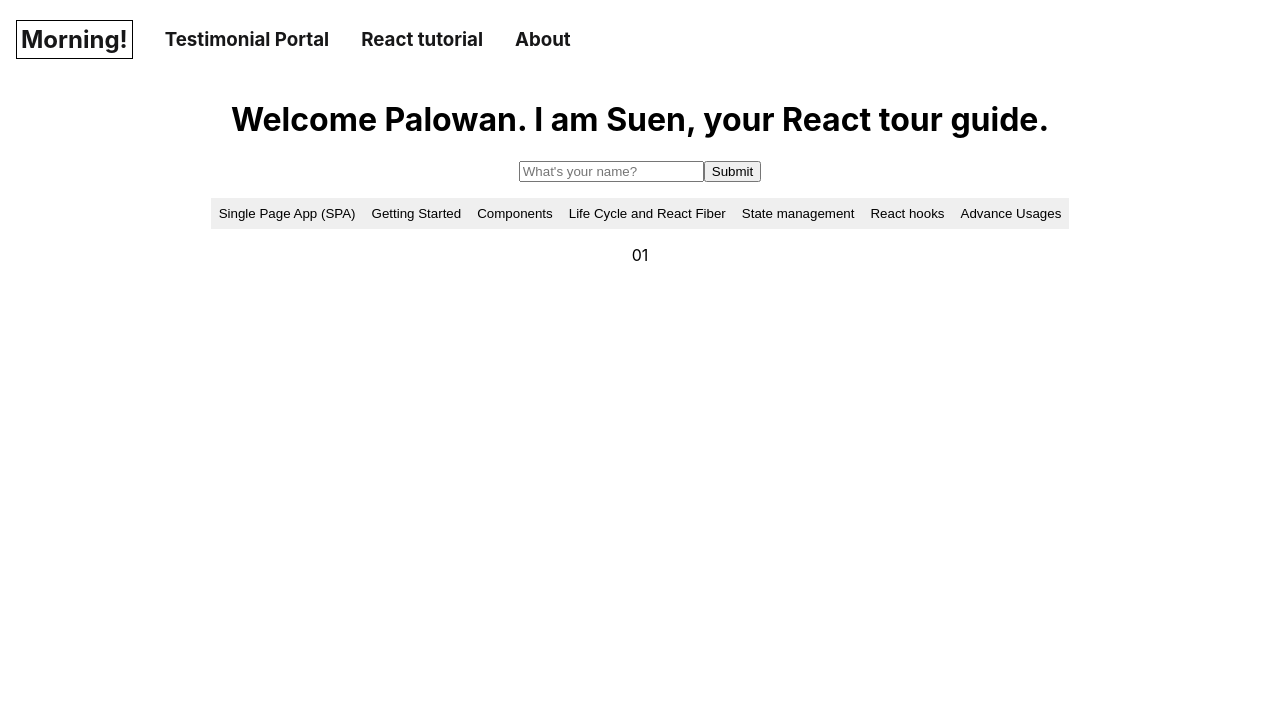
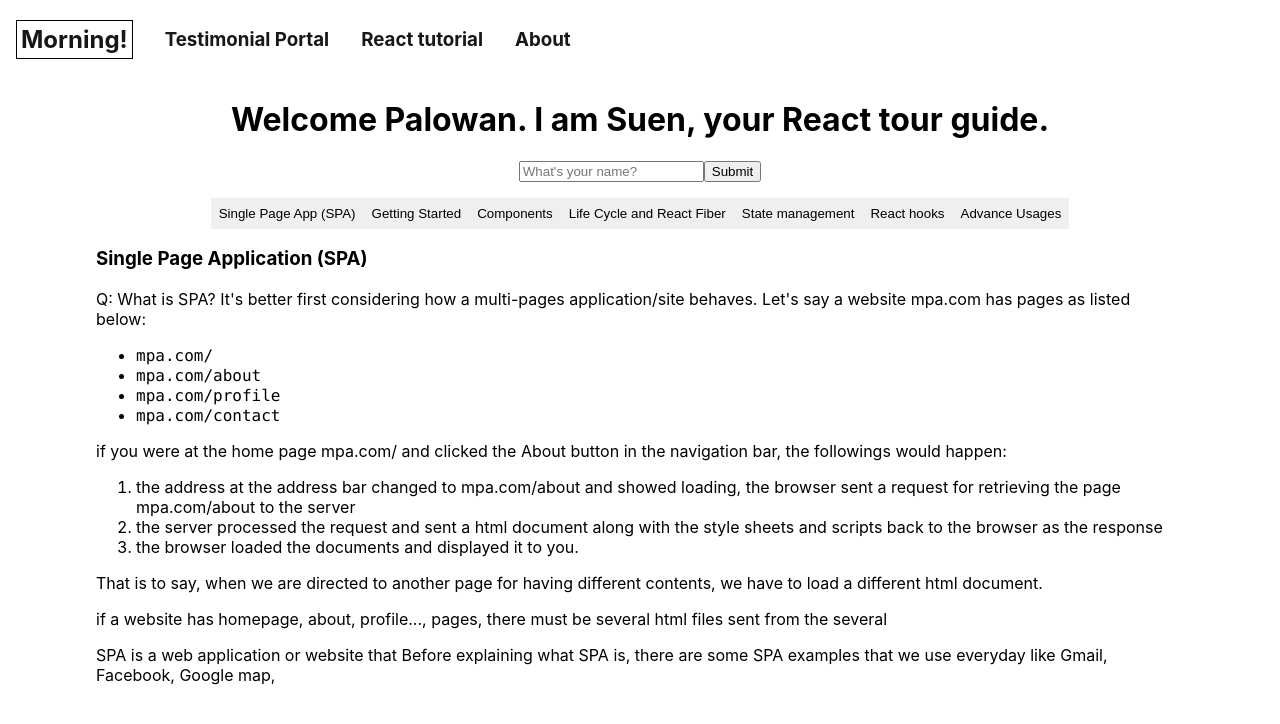
Before and after one commit to alphalam1331/react-tutorial, a React (Vite) app: page /tutor in a window 1280 px wide. Shown: the top 724 px of the page. Built offline with nearby package versions, Linux system fonts and the light colour scheme.

Commit message:
Add 'How to install' section

```diff
--- a/src/pages/Tutorial.tsx
+++ b/src/pages/Tutorial.tsx
@@ -9,7 +9,6 @@ import reactHooksRaw from "../assets/06_react_hooks.txt";
 import advanceUsagesRaw from "../assets/07_advance_usages.txt";
 
 export default function Tutorial() {
-  const [text, setText] = useState("");
   const topics = [
     { title: "Single Page App (SPA)", rawText: spaRaw },
     { title: "Getting Started", rawText: gettingStartedRaw },
@@ -22,6 +21,8 @@ export default function Tutorial() {
     { title: "React hooks", rawText: reactHooksRaw },
     { title: "Advance Usages", rawText: advanceUsagesRaw },
   ];
+
+  const [text, setText] = useState("");
   const [currentTopic, setCurrentTopic] = useState(topics[0].rawText);
 
   useEffect(() => {
@@ -41,10 +42,12 @@ export default function Tutorial() {
         .forEach((e) => e.classList.remove("active"));
       element.classList.add("active");
 
-      setCurrentTopic(()=>{
-        const temp = topics.filter(topic=>topic.title === element.textContent)
-        return temp[0].rawText
-      })
+      setCurrentTopic(() => {
+        const temp = topics.filter(
+          (topic) => topic.title === element.textContent
+        );
+        return temp[0].rawText;
+      });
     }
   };
 
@@ -52,7 +55,9 @@ export default function Tutorial() {
     <div className="container">
       <div className="tab-bar" onClick={(e) => handleClick(e)}>
         {topics.map((topic, index) => (
-          <button key={index} className="tab">{topic.title}</button>
+          <button key={index} className="tab">
+            {topic.title}
+          </button>
         ))}
       </div>
       <div>
```
Also changed, not shown: src/assets/01_spa.txt, src/assets/02_getting_started.txt, src/assets/03_components.txt.
